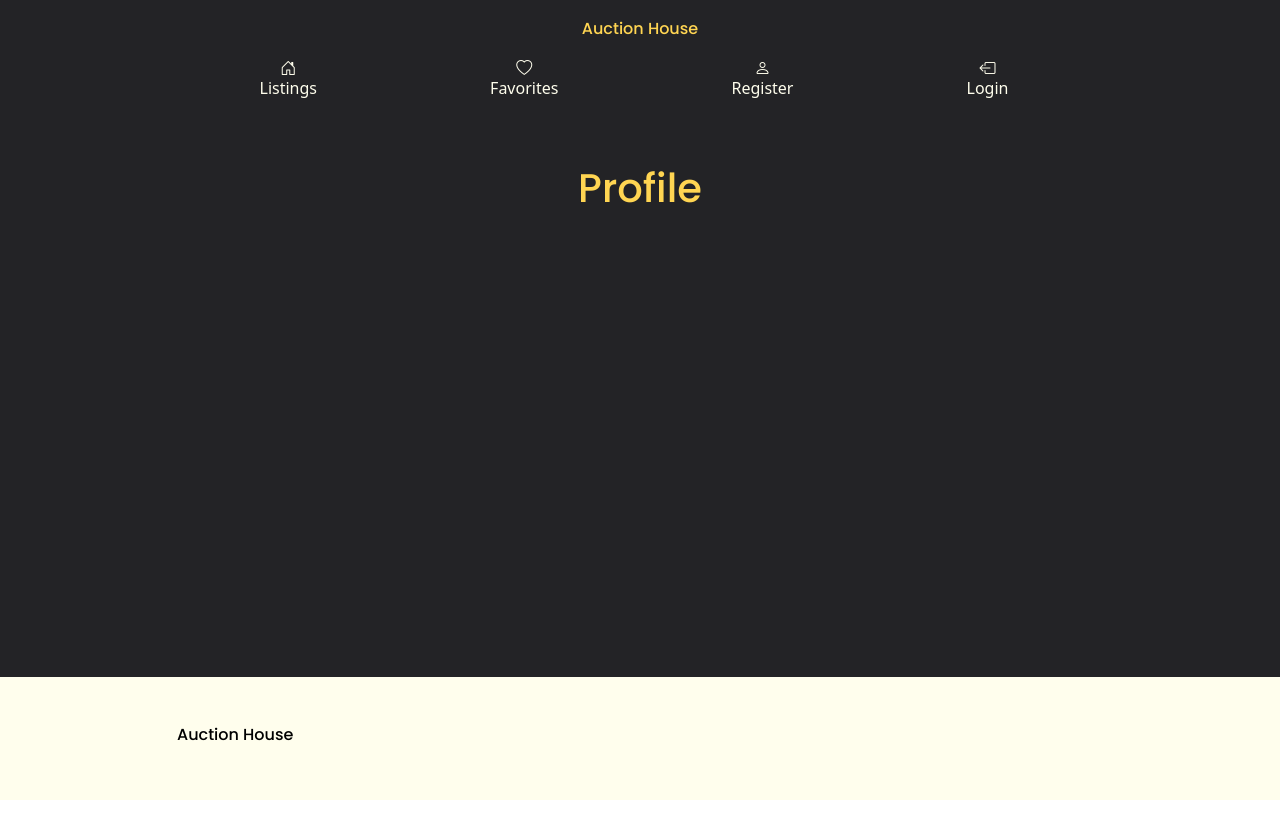
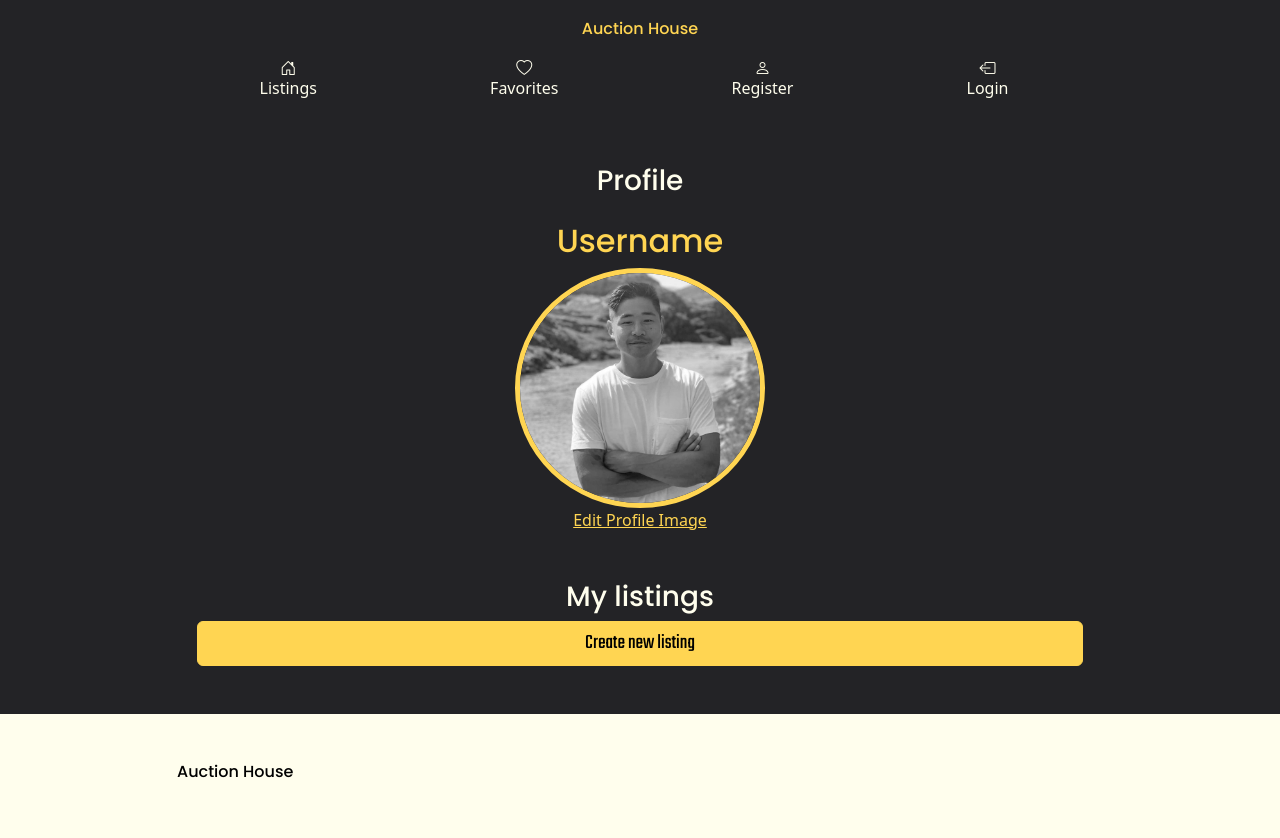
Before and after one commit to joakimlees/joakim-lee-sletten-semester-project-2, a website: page profile/index.html in a window 1280 px wide. Before the commit the page ends 800 px from the top, so only its background shows below. Drawn offline with nearby package versions, Linux system fonts and the light colour scheme.

Commit message:
added and styled profile headings, buttons and image - about to begin on making card html and styles

```diff
--- a/profile/index.html
+++ b/profile/index.html
@@ -31,12 +31,22 @@
             </li>
           </ul>
         </nav>
-        <main class="ps-4 pe-4">
-          <h1 class="text-primary text-center mb-4">Profile</h1>
-          <img src="" alt="" />
+        <main class="ps-4 pe-4 text-center">
+          <h1 class="h3 text-light text-center mb-4">Profile</h1>
+          <section>
+            <h2 class="text-primary">Username</h2>
+            <div class="mx-auto custom-image-container-md">
+              <img class="border border-5 border-primary img-fluid rounded-circle" src="/profilbilde.png" alt="test image" />
+            </div>
+            <a href="#">Edit Profile Image</a>
+          </section>
+          <section class="mt-5">
+            <h2 class="text-light h3">My listings</h2>
+            <button class="btn btn-primary w-100">Create new listing</button>
+          </section>
         </main>
       </div>
-      <footer class="container-fluid bg-light text-black">
+      <footer class="container-fluid bg-light text-black mt-5">
         <p class="container pt-5 pb-5 h6">Auction House</p>
       </footer>
     </div>
--- a/src/scss/_customs.scss
+++ b/src/scss/_customs.scss
@@ -13,4 +13,8 @@
   @include custom-container-width(auto, 420px);
 }
 
+.custom-image-container-md {
+  @include custom-container-width(auto, 250px);
+}
+
 @import "../../node_modules/bootstrap/scss/bootstrap";
```
Also changed, not shown: dist/css/index.css, profilbilde.png (added), 1 other file.
